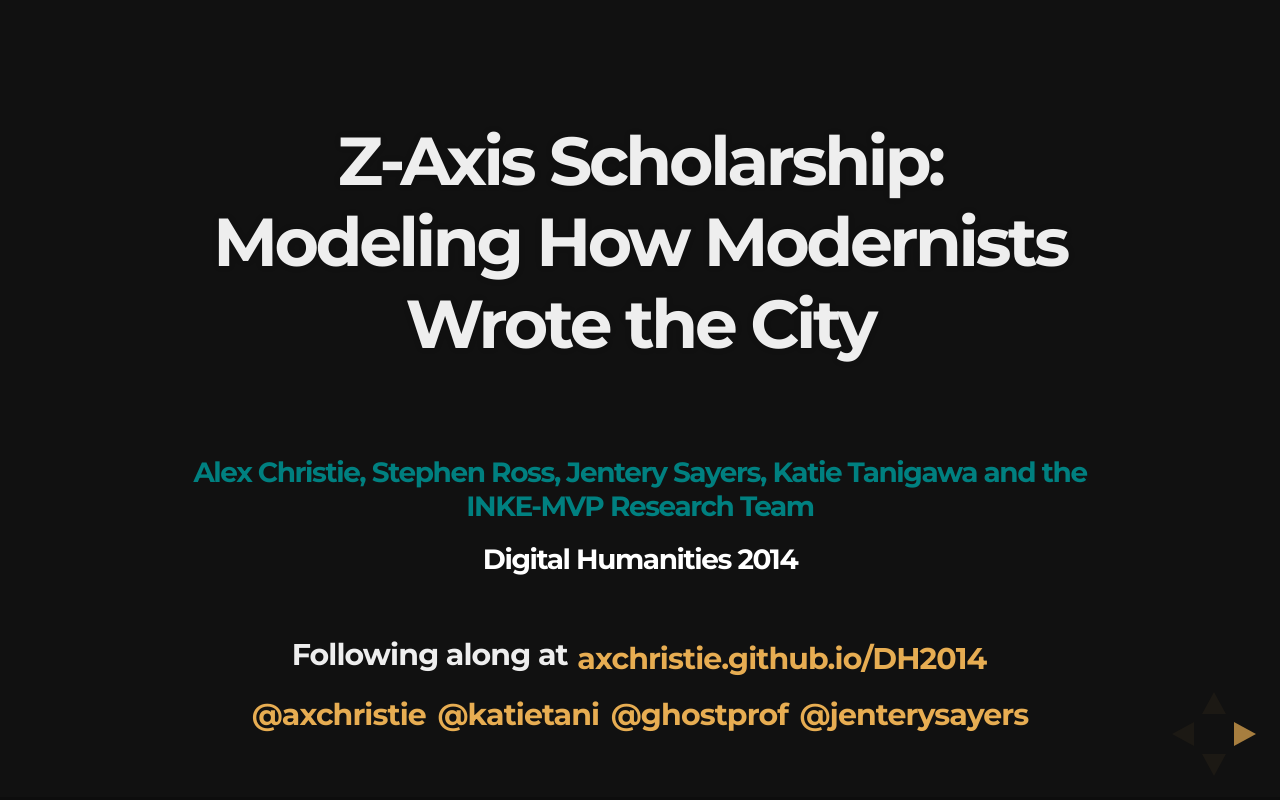
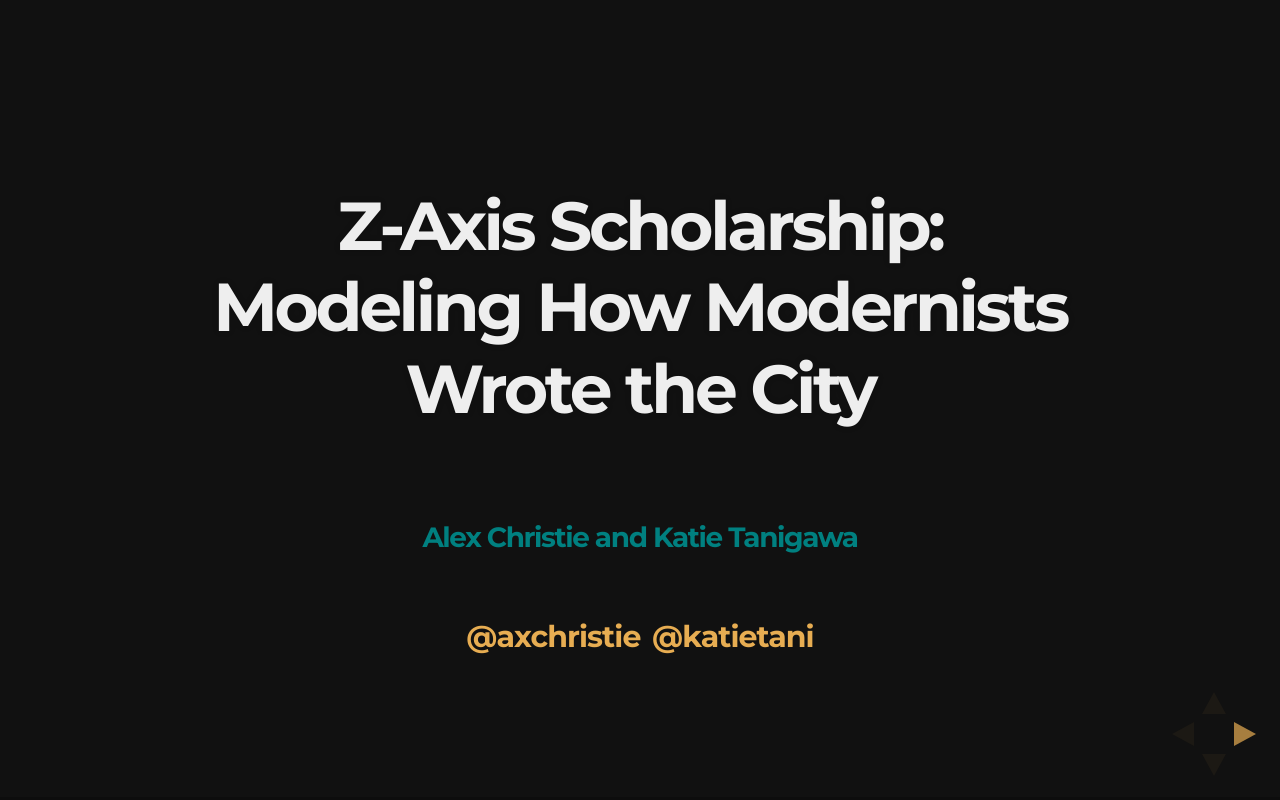
Before and after one commit to axchristie/DH2014, a website: page index.html in a window 1280 px wide. Drawn offline with nearby package versions, Linux system fonts and the light colour scheme.

Commit message:
add slides for brown bag

```diff
--- a/index.html
+++ b/index.html
@@ -42,16 +42,11 @@
 
 				<br>
 				<br>
-				<h3 style="color: teal;"><small>Alex Christie, Stephen Ross, Jentery Sayers, Katie Tanigawa and the INKE-MVP Research Team</small></h3>
-				<h3 style="color: white;"><small>Digital Humanities 2014</small></h3>
+				<h3 style="color: teal;"><small>Alex Christie and Katie Tanigawa</small></h3>
 				<br>
-
-				<h4>Following along at <a href="http://axchristie.github.io/DH2014">axchristie.github.io/DH2014</a></h4>
 
 				<h4><a href="http://twitter.com/axchristie">@axchristie</a>
 				<a href="http://twitter.com/katietani">@katietani</a>
-				<a href="http://twitter.com/ghostprof">@ghostprof</a>
-				<a href="http://twitter.com/jenterysayers">@jenterysayers</a>
 				</h4>
 
 				</section>
```
Also changed, not shown: img/RhysFlat1.png (added), img/RhysFlat2.png (added), 3 other files.
